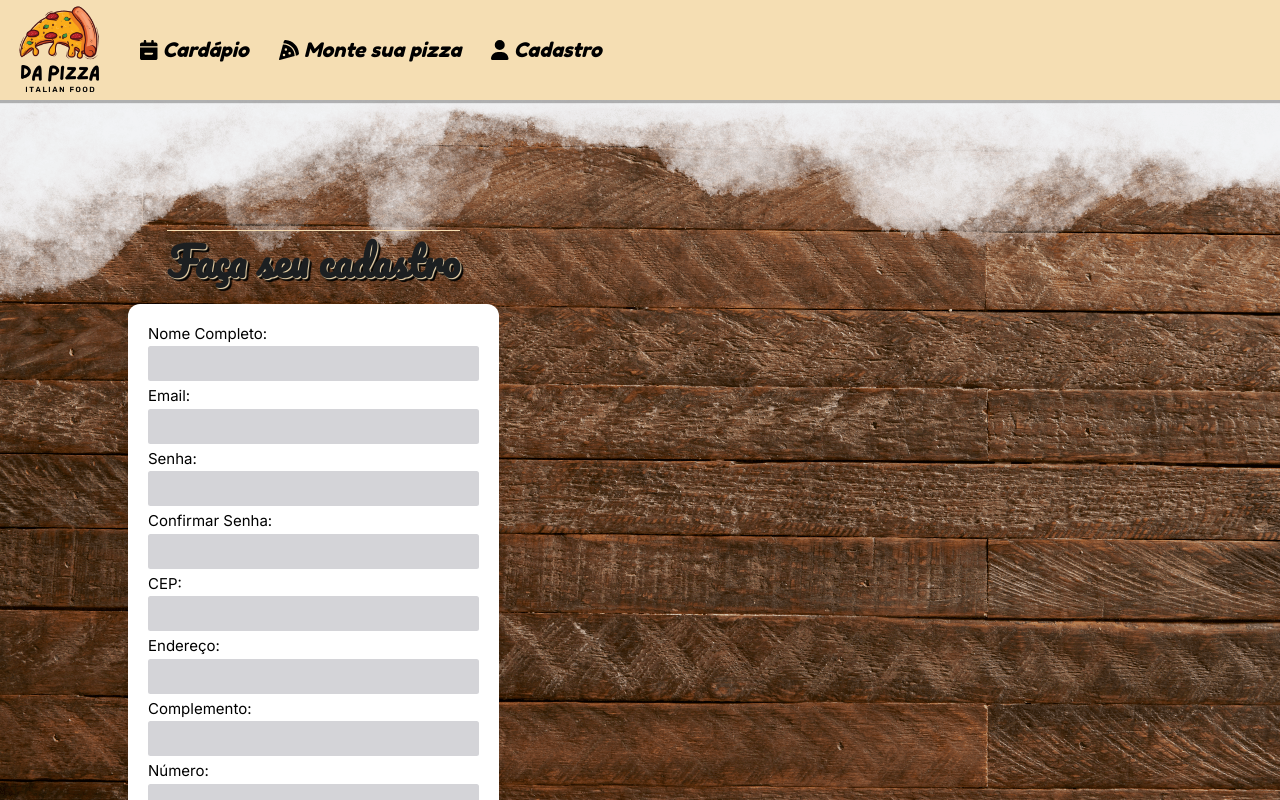
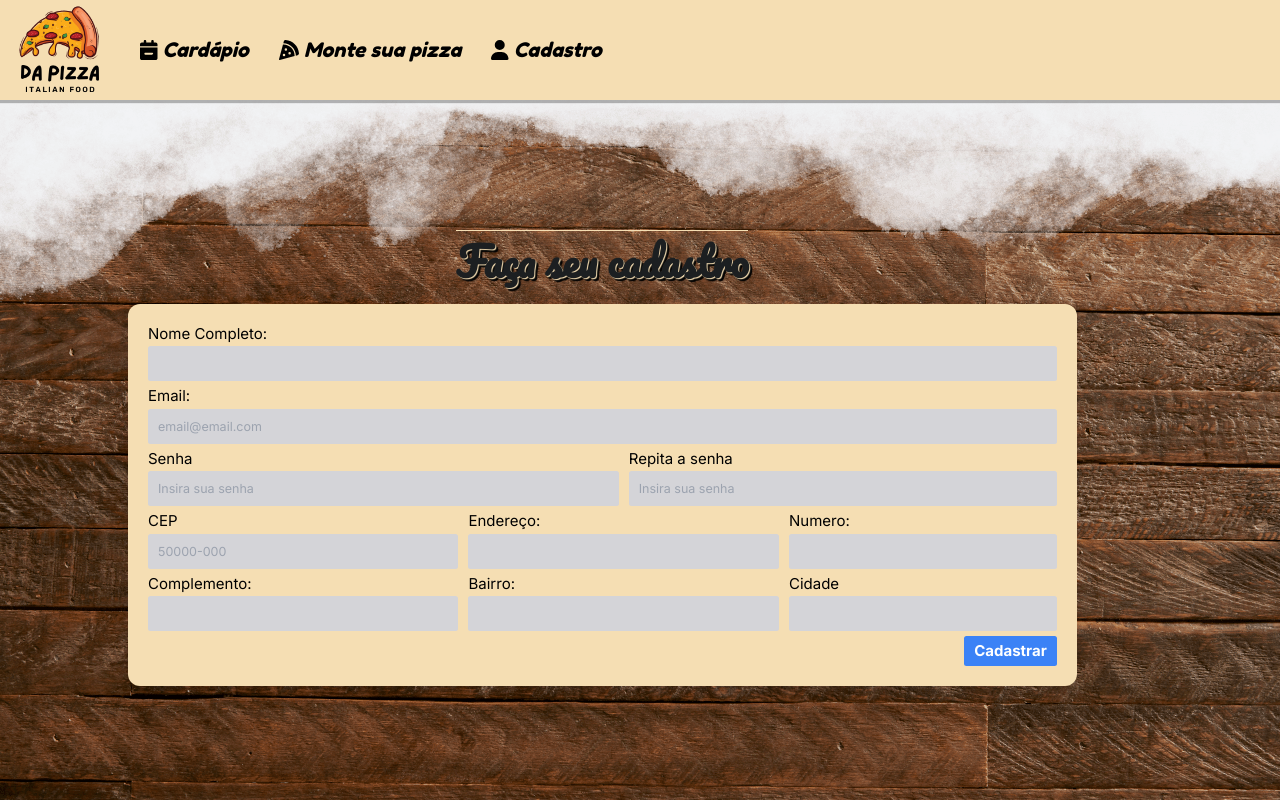
Before and after one commit to gabryel-araujo/daPizza-React, a Next.js app: page /cadastro in a window 1280 px wide. Shown: the top 800 px of the page. Built offline with nearby package versions, Linux system fonts and the light colour scheme.

Commit message:
requisição do via cep e supabase

```diff
--- a/src/app/cadastro/page.jsx
+++ b/src/app/cadastro/page.jsx
@@ -1,46 +1,54 @@
-'use client';
+"use client";
 import NavBar from "@/components/NavBar";
 import Footer from "@/components/Footer";
 
-import React, { useState, useRef } from 'react';
-import Swal from 'sweetalert2';
+import React, { useState, useRef } from "react";
+import Swal from "sweetalert2";
+import { createClient } from "@supabase/supabase-js";
+
+const supabaseUrl = "https://xdreraabimpjfynehnjv.supabase.co";
+const supabaseKey =
+  "eyJhbGciOiJIUzI1NiIsInR5cCI6IkpXVCJ9.eyJpc3MiOiJzdXBhYmFzZSIsInJlZiI6InhkcmVyYWFiaW1wamZ5bmVobmp2Iiwicm9sZSI6ImFub24iLCJpYXQiOjE2ODgyMzg4MDgsImV4cCI6MjAwMzgxNDgwOH0.7-T77r4Hsi09R9wI_HmicnSGQy7gKDziWm-ETu3Pd-g";
+const supabase = createClient(supabaseUrl, supabaseKey);
 
 export default function Home() {
-  const [fullName, setFullName] = useState('');
-  const [email, setEmail] = useState('');
-  const [password, setPassword] = useState('');
-  const [passwordConfirm, setPasswordConfirm] = useState('');
-  const [zipCode, setZipCode] = useState('');
-  const [address, setAddress] = useState('');
-  const [additional, setAdditional] = useState('');
-  const [houseNumber, setHouseNumber] = useState('');
-  const [neighborhood, setNeighborhood] = useState('');
-  const [city, setCity] = useState('');
+  const [fullName, setFullName] = useState("");
+  const [email, setEmail] = useState("");
+  const [password, setPassword] = useState("");
+  const [passwordConfirm, setPasswordConfirm] = useState("");
+  const [zipCode, setZipCode] = useState("");
+  const [address, setAddress] = useState("");
+  const [additional, setAdditional] = useState("");
+  const [houseNumber, setHouseNumber] = useState("");
+  const [neighborhood, setNeighborhood] = useState("");
+  const [city, setCity] = useState("");
 
   const fullNameRef = useRef(null);
   const emailRef = useRef(null);
   const passwordRef = useRef(null);
   const passwordConfirmRef = useRef(null);
   const zipCodeRef = useRef(null);
+  const addressRef = useRef(null);
+  const additionalRef = useRef(null);
+  const houseNumberRef = useRef(null);
+  const neighborhoodRef = useRef(null);
+  const cityRef = useRef(null);
 
-  const validateFullName = () => {
-    return fullName.length < 3;
-  };
+  setTimeout(() => {
+    setFullName(fullNameRef.current.value);
+    setEmail(emailRef.current.value);
+    setPassword(passwordRef.current.value);
+    setPasswordConfirm(passwordConfirmRef.current.value);
+    setZipCode(zipCodeRef.current.value);
+    setAddress(addressRef.current.value);
+    setAdditional(additionalRef.current.value);
+    setHouseNumber(houseNumberRef.current.value);
+    setNeighborhood(neighborhoodRef.current.value);
+    setCity(cityRef.current.value);
+  }, 500);
 
-  const validateEmail = () => {
-    return email.includes('@') && email.includes('.com');
-  };
-
-  const validatePassword = () => {
-    return password.length < 6 || password.length === 0;
-  };
-
-  const validatePasswordConfirm = () => {
-    return passwordConfirm.length < 6 || passwordConfirm.length === 0;
-  };
-
-  const getZipCode = async () => {
-    const url = `https://viacep.com.br/ws/${zipCode}/json`;
+  const getZipCode = async (code) => {
+    const url = `https://viacep.com.br/ws/${code}/json`;
     const response = await fetch(url);
     const data = await response.json();
 
@@ -49,63 +57,43 @@ export default function Home() {
     setCity(data.localidade);
   };
 
-  const isOnStorage = () => {
-    const storedEmail = localStorage.getItem(email);
-    return storedEmail !== null;
+  const validateUser = () => {
+    if (
+      fullName === "" ||
+      email === "" ||
+      password === "" ||
+      passwordConfirm === "" ||
+      password !== passwordConfirm ||
+      zipCode === "" ||
+      password.length < 6
+    ) {
+      Swal.fire("Error", "A senha deve conter no mínimo 6 caracteres", "error");
+      return false;
+    }
+    registerUser();
   };
 
-  const validateUser = () => {
-    if (
-      fullName === '' ||
-      email === '' ||
-      password === '' ||
-      passwordConfirm === '' ||
-      password !== passwordConfirm ||
-      zipCode === '' ||
-      password.length < 6
-    ) {
-      Swal.fire('Error', 'A senha deve conter no mínimo 6 caracteres', 'error');
-      return false;
-    }
-    return true;
-  };
-
-  const registerUser = (e) => {
-    e.preventDefault();
-    const storageExists = isOnStorage();
-    if (validateUser() && !storageExists) {
-      localStorage.setItem(
-        email,
-        JSON.stringify({
-          name: fullName,
+  const registerUser = async () => {
+    const { data, error } = await supabase.from("cliente").insert([
+      {
+        nome: fullName,
         email: email,
-          password: password,
-          address: address,
-          additional: additional,
-          number: houseNumber,
-          neighborhood: neighborhood,
-          city: city,
-          zipcode: zipCode,
-        })
-      );
-      Swal.fire('Tudo certo!', 'Cadastro realizado com sucesso', 'success');
-    } else if (fullName === '') {
-      fullNameRef.current.focus();
-    } else if (email === '') {
-      emailRef.current.focus();
-    } else if (password === '') {
-      passwordRef.current.focus();
-    } else if (passwordConfirm === '') {
-      passwordConfirmRef.current.focus();
-    } else if (zipCode === '') {
-      zipCodeRef.current.focus();
-    }
+        senha: password,
+        confirmaSenha: passwordConfirm,
+        cep: zipCode,
+        endereço: address,
+        complemento: additional,
+        numero: houseNumber,
+        bairro: neighborhood,
+        cidade: city,
+      },
+    ]);
+    Swal.fire("Tudo certo!", "Cadastro realizado com sucesso", "success");
   };
 
   return (
     <>
       <NavBar />
-      <main>
       <div className="min-h-screen p-6 bg-gray-100 flex items-center justify-center bodyCadastro">
         <div className="container max-w-screen-lg mx-auto mt-20">
           <div className="flex justify-center items-center flex-col">
@@ -115,18 +103,16 @@ export default function Home() {
             <div className="bg-white rounded-[12px] drop-shadow-xl p-4 px-4 md:p-8 mb-6 wheat">
               <div className="grid gap-4 gap-y-2 text-sm grid-cols-1 lg:grid-cols-2">
                 <div className="lg:col-span-2">
-                    <form onSubmit={registerUser}>
                   <div className="grid gap-4 gap-y-2 text-sm grid-cols-1 md:grid-cols-4">
                     <div className="md:col-span-5">
-                          <label htmlFor="fullName" className="text-2xl">
+                      <label htmlFor="full_name" className="text-2xl">
                         Nome Completo:
                       </label>
                       <input
                         type="text"
+                        name="full_name"
                         id="fullName"
                         className="h-14 border mt-1 rounded px-4 w-full bg-zinc-300 text-xl"
-                            value={fullName}
-                            onChange={(e) => setFullName(e.target.value)}
                         ref={fullNameRef}
                       />
                     </div>
@@ -136,129 +122,144 @@ export default function Home() {
                       </label>
                       <input
                         type="text"
+                        name="email"
                         id="email"
                         className="h-14 border mt-1 rounded px-4 w-full bg-zinc-300 text-xl"
-                            value={email}
-                            onChange={(e) => setEmail(e.target.value)}
                         ref={emailRef}
+                        placeholder="email@email.com"
                       />
                     </div>
-                        <div className="md:col-span-5">
+                    <div className="md:col-span-3">
                       <label htmlFor="password" className="text-2xl">
-                            Senha:
+                        Senha
                       </label>
                       <input
                         type="password"
+                        name="password"
                         id="password"
                         className="h-14 border mt-1 rounded px-4 w-full bg-zinc-300 text-xl"
-                            value={password}
-                            onChange={(e) => setPassword(e.target.value)}
                         ref={passwordRef}
+                        placeholder="Insira sua senha"
                       />
                     </div>
-                        <div className="md:col-span-5">
+                    <div className="md:col-span-2">
                       <label htmlFor="passwordConfirm" className="text-2xl">
-                            Confirmar Senha:
+                        Repita a senha
                       </label>
                       <input
                         type="password"
+                        name="passwordConfirm"
                         id="passwordConfirm"
                         className="h-14 border mt-1 rounded px-4 w-full bg-zinc-300 text-xl"
-                            value={passwordConfirm}
-                            onChange={(e) => setPasswordConfirm(e.target.value)}
                         ref={passwordConfirmRef}
+                        placeholder="Insira sua senha"
                       />
                     </div>
-                        <div className="md:col-span-5">
-                          <label htmlFor="zipCode" className="text-2xl">
-                            CEP:
+                    <div className="md:col-span-2">
+                      <label htmlFor="zipcode" className="text-2xl">
+                        CEP
                       </label>
                       <input
                         type="text"
+                        name="zipcode"
                         id="zipCode"
-                            className="h-14 border mt-1 rounded px-4 w-full bg-zinc-300 text-xl"
-                            value={zipCode}
-                            onChange={(e) => setZipCode(e.target.value)}
+                        className="transition-all flex items-center h-14 border mt-1 rounded px-4 w-full bg-zinc-300 text-xl"
+                        placeholder="50000-000"
                         ref={zipCodeRef}
+                        onChange={() => {
+                          zipCodeRef.current.value.length === 8
+                            ? getZipCode(zipCodeRef.current.value)
+                            : null;
+                        }}
                       />
                     </div>
-                        <div className="md:col-span-5">
+                    <div className="md:col-span-2">
                       <label htmlFor="address" className="text-2xl">
                         Endereço:
                       </label>
                       <input
                         type="text"
+                        name="address"
                         id="address"
                         className="h-14 border mt-1 rounded px-4 w-full bg-zinc-300 text-xl"
+                        ref={addressRef}
                         value={address}
-                            onChange={(e) => setAddress(e.target.value)}
+                        placeholder=""
                       />
                     </div>
-                        <div className="md:col-span-5">
+                    <div className="md:col-span-1">
+                      <label htmlFor="number" className="text-2xl">
+                        Numero:
+                      </label>
+                      <input
+                        type="text"
+                        name="number"
+                        id="number"
+                        className="h-14 border mt-1 rounded px-4 w-full bg-zinc-300 text-xl"
+                        ref={houseNumberRef}
+                        placeholder=""
+                      />
+                    </div>
+                    <div className="md:col-span-2">
                       <label htmlFor="additional" className="text-2xl">
                         Complemento:
                       </label>
                       <input
                         type="text"
+                        name="additional"
                         id="additional"
                         className="h-14 border mt-1 rounded px-4 w-full bg-zinc-300 text-xl"
-                            value={additional}
-                            onChange={(e) => setAdditional(e.target.value)}
+                        ref={additionalRef}
+                        placeholder=""
                       />
                     </div>
-                        <div className="md:col-span-5">
-                          <label htmlFor="houseNumber" className="text-2xl">
-                            Número:
-                          </label>
-                          <input
-                            type="text"
-                            id="houseNumber"
-                            className="h-14 border mt-1 rounded px-4 w-full bg-zinc-300 text-xl"
-                            value={houseNumber}
-                            onChange={(e) => setHouseNumber(e.target.value)}
-                          />
-                        </div>
-                        <div className="md:col-span-5">
-                          <label htmlFor="neighborhood" className="text-2xl">
+                    <div className="md:col-span-2">
+                      <label htmlFor="additional" className="text-2xl">
                         Bairro:
                       </label>
                       <input
                         type="text"
+                        name="neighborhood"
                         id="neighborhood"
                         className="h-14 border mt-1 rounded px-4 w-full bg-zinc-300 text-xl"
+                        ref={neighborhoodRef}
                         value={neighborhood}
-                            onChange={(e) => setNeighborhood(e.target.value)}
+                        placeholder=""
                       />
                     </div>
-                        <div className="md:col-span-5">
+                    <div className="md:col-span-1">
                       <label htmlFor="city" className="text-2xl">
-                            Cidade:
+                        Cidade
                       </label>
                       <input
                         type="text"
+                        name="city"
                         id="city"
                         className="h-14 border mt-1 rounded px-4 w-full bg-zinc-300 text-xl"
+                        ref={cityRef}
                         value={city}
-                            onChange={(e) => setCity(e.target.value)}
+                        placeholder=""
                       />
                     </div>
-                      </div>
-                      <div className="mt-6">
+                    <div className="md:col-span-5 text-right">
+                      <div className="inline-flex items-end">
                         <button
-                          type="submit"
-                          className="py-3 bg-blue-500 hover:bg-blue-600 focus:ring-blue-400 focus:ring-offset-blue-200 text-white w-full transition ease-in duration-200 text-center text-base font-semibold shadow-md focus:outline-none focus:ring-2 focus:ring-offset-2 rounded-md"
+                          className="bg-blue-500 hover:bg-blue-700 text-white font-bold py-2 px-4 rounded text-2xl"
+                          id="btnRegister"
+                          onClick={validateUser}
                         >
                           Cadastrar
                         </button>
-                      </div>
-                    </form>
                       </div>
                     </div>
                   </div>
                 </div>
               </div>
             </div>
-      </main>
+          </div>
+        </div>
+      </div>
+
       <Footer />
     </>
   );
--- a/src/app/globals.css
+++ b/src/app/globals.css
@@ -570,3 +570,7 @@ select {
   background-position: center;
   background-position-y: -130px;
 }
+
+.wheat {
+  background-color: wheat;
+}
--- a/src/app/usuarios/page.jsx
+++ b/src/app/usuarios/page.jsx
@@ -1,19 +1,28 @@
-'use client';
+"use client";
 import NavBar from "@/components/NavBar";
 import Footer from "@/components/Footer";
 import { useEffect, useState } from "react";
 import Swal from "sweetalert2";
+import { createClient } from "@supabase/supabase-js";
+import { data } from "autoprefixer";
+//importando css local
+
+const supabaseUrl = "https://xdreraabimpjfynehnjv.supabase.co";
+const supabaseKey =
+  "eyJhbGciOiJIUzI1NiIsInR5cCI6IkpXVCJ9.eyJpc3MiOiJzdXBhYmFzZSIsInJlZiI6InhkcmVyYWFiaW1wamZ5bmVobmp2Iiwicm9sZSI6ImFub24iLCJpYXQiOjE2ODgyMzg4MDgsImV4cCI6MjAwMzgxNDgwOH0.7-T77r4Hsi09R9wI_HmicnSGQy7gKDziWm-ETu3Pd-g";
+const supabase = createClient(supabaseUrl, supabaseKey);
 
 export default function Home() {
   const [users, setUsers] = useState([]);
 
-  useEffect(() => {
-    const localStorageKeys = Object.keys(localStorage);
-    const localStorageArray = localStorageKeys.map((key) =>
-      JSON.parse(localStorage.getItem(key))
-    );
-    setUsers(localStorageArray);
-  }, []);
+  setTimeout(() => {
+    getUsers();
+  }, 500);
+
+  async function getUsers() {
+    const { data, error } = await supabase.from("cliente").select("*");
+    setUsers(data);
+  }
 
   const handleRemoveUser = () => {
     Swal.fire({
@@ -26,11 +35,12 @@ export default function Home() {
       confirmButtonText: "Remover",
       showLoaderOnConfirm: true,
       allowOutsideClick: () => !Swal.isLoading(),
-    }).then((result) => {
+    }).then(async (result) => {
       if (result.isConfirmed) {
-        localStorage.removeItem(result.value);
-        const updatedUsers = users.filter((user) => user.email !== result.value);
-        setUsers(updatedUsers);
+        const { error } = await supabase
+          .from("cliente")
+          .delete()
+          .eq("email", result.value);
       }
     });
   };
@@ -38,35 +48,46 @@ export default function Home() {
   return (
     <>
       <NavBar />
-      <main className="container lg:max-w-screen-lg mx-auto mt-48 p-4 gap-3 h-full">
+      <div className="container lg:max-w-screen-lg mx-auto mt-48 p-4 gap-3">
         <button id="remove" className="text-2xl" onClick={handleRemoveUser}>
-          <i className="fa-solid fa-trash text-xl"> Remover</i>
+          <i className="fa-solid fa-trash text-xl bg-red-600 hover:bg-red-500 hover:animate-pulse p-4 rounded-md text-white">
+            {" "}
+            Remover
+          </i>
         </button>
         <div className="grid grid-cols-3">
           {users.map((user) => (
-            <div className="bg-white shadow-md rounded-lg p-4 mb-5 mx-2 my-2" key={user.email}>
+            <div
+              className="wheat shadow-lg rounded-lg p-4 mb-5 mx-2 my-2"
+              key={user.email}
+            >
               <div className="flex justify-between items-center">
-                <h3 className="text-lg font-semibold text-gray-700">{user.name}</h3>
-                <p className="text-md font-semibold text-gray-700">{user.neighborhood}</p>
+                <h3 className="text-lg font-semibold text-gray-700">
+                  {user.nome}
+                </h3>
+                <p className="text-md font-semibold text-gray-700">
+                  {user.bairro}
+                </p>
               </div>
               <div className="mt-4">
                 <p className="text-sm text-gray-500">
-                  <span className="font-bold">Endereço:</span> {user.address}
+                  <span className="font-bold">Endereço:</span> {user.endereço}
                 </p>
                 <p className="text-sm text-gray-500">
-                  <span className="font-bold">Complemento:</span> {user.additional}
+                  <span className="font-bold">Complemento:</span>{" "}
+                  {user.complemento}
                 </p>
                 <p className="text-sm text-gray-500">
                   <span className="font-bold">Email:</span> {user.email}
                 </p>
                 <p className="text-sm text-gray-500">
-                  <span className="font-bold">Cep:</span> {user.zipcode}
+                  <span className="font-bold">Cep:</span> {user.cep}
                 </p>
               </div>
             </div>
           ))}
         </div>
-      </main>
+      </div>
       <Footer />
     </>
   );
```
Lines whose indentation alone changed are shown as unchanged.
